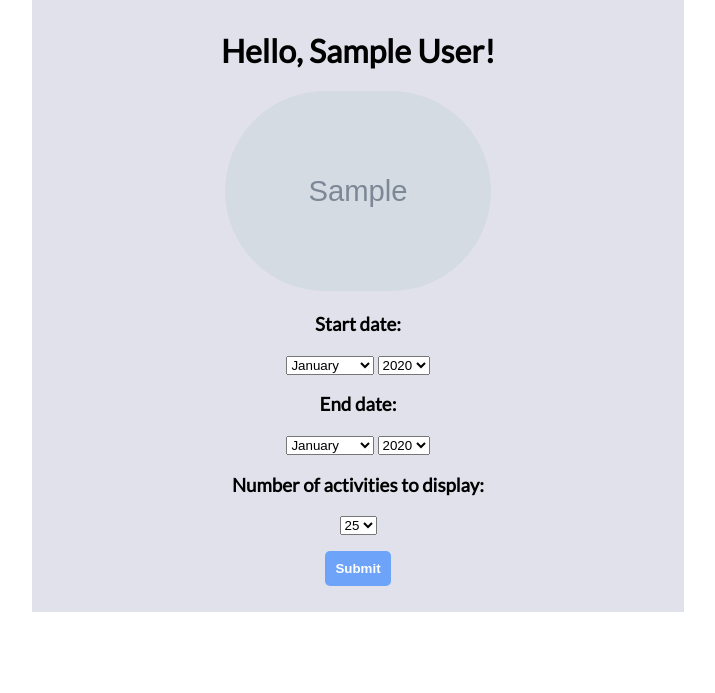
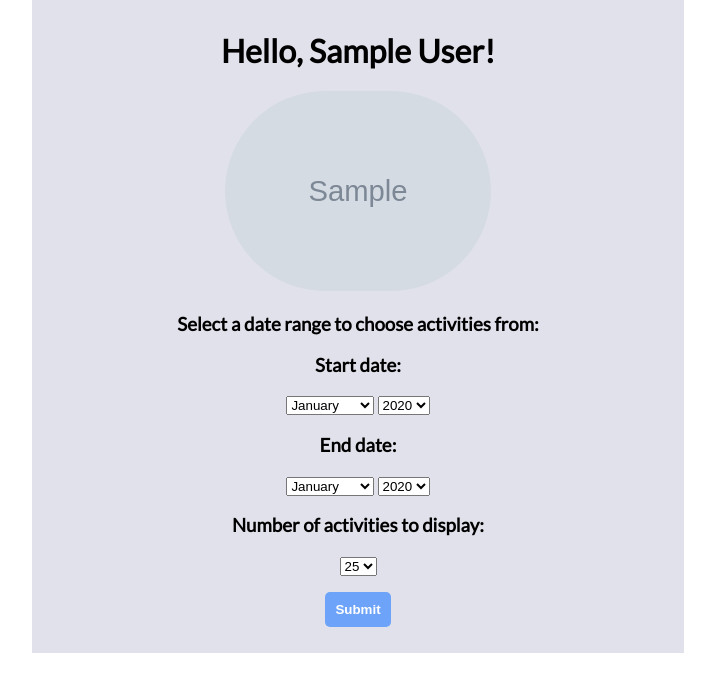
Before and after one commit to carolineglazer/strava-mapper, a Flask app: template templates/hello.html in a window 1280 px wide. Shown: the part 64-757 px from the top of the page, without its empty margins (282-997 px from the left). Run offline with Flask 2, Linux system fonts and the light colour scheme; the template is opened without the code that fills it: most values are stand-ins (such as "Sample title", 1, 10 or a date in 2020); grey boxes marked "Sample" are stand-in pictures.

Commit message:
more hello.html styling

```diff
--- a/templates/hello.html
+++ b/templates/hello.html
@@ -9,6 +9,7 @@
         {% if athlete_firstname %}
             <h1>Hello, {{athlete_firstname}} {{athlete_lastname}}!</h1>
             <img src={{athlete_photo}}>
+            <h3>Select a date range to choose activities from:</h3>
         {% else %}
             <h2>Please select a start date that is earlier than the end date.</h2>
         {% endif %}
```
